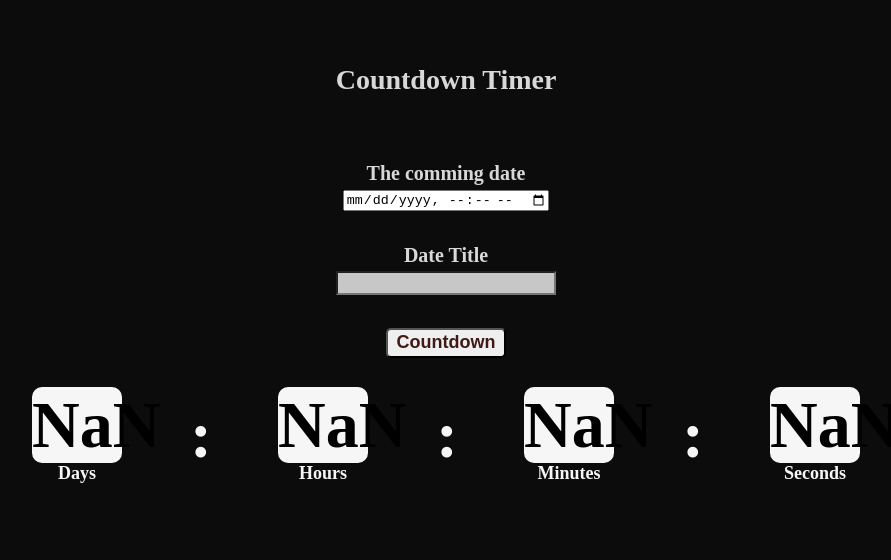
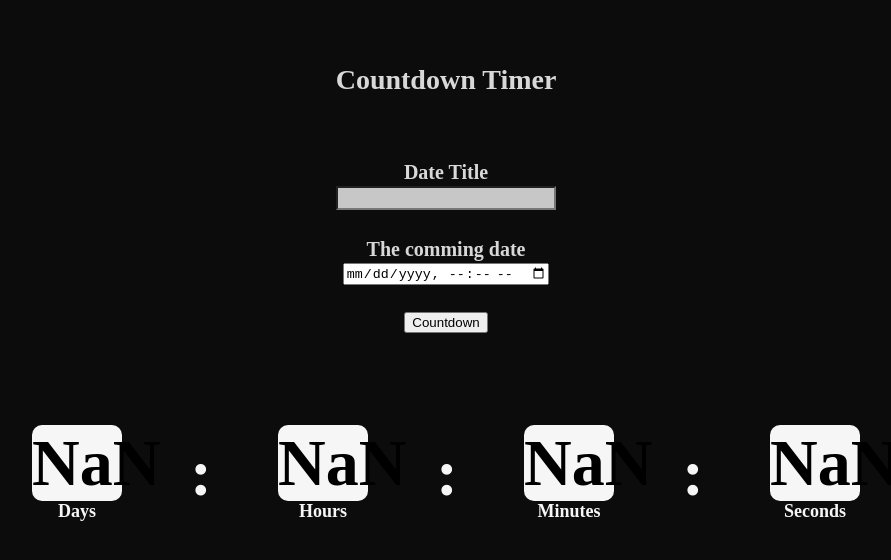
Before and after one commit to hosamstar/Countdown-Timer, a plain HTML site: page index.html in a window 1280 px wide. Both pictures are taken after a click on the button "Countdown". Shown: the whole page, without its empty margins (194-1085 px from the left). Drawn offline with Linux system fonts and the light colour scheme.

Commit message:
my changes

```diff
--- a/index.html
+++ b/index.html
@@ -13,18 +13,22 @@
 
     <div class = "start_page">
 
+
+        <p>Date Title</p>
+        <input type="text" id="titleText">
+        <br>
         <p class = "enter">The comming date</p>
-        <input type="datetime-local" min="2021-08-01T08:30" class= "inputDate">
+        <input type="datetime-local"  class= "inputDate">
         <br>
-        <p>Date Title</p>
-        <input type="text" class="titleText">
+        <button id="start_button" >Countdown</button>
         <br>
-        <button class="start_button" onclick="countdown()">Countdown</button>
 
     </div>
 
+    <div id="container">
+
+        <!-- <h2 id="eventName">Event Name</h2>
         <div class="counter_container">
-
             <div class = "box_container">
                 <div class="days boxes" >00</div>
                 <p>Days</p>
@@ -45,7 +49,7 @@
                 <div class="seconds boxes" >00</div>
                 <p>Seconds</p>
             </div>
-
+        </div> -->
     </div>
 
     <script src="script.js"></script>
--- a/script.js
+++ b/script.js
@@ -3,16 +3,25 @@
 
 
 var countdown = () => {
-    let date = document.getElementsByClassName("inputDate").value;
-    let title = document.getElementsByClassName("titleText").value;
+    let date = document.querySelector(".inputDate").value;
+    let title = document.getElementById("titleText").value;
+
+
+
     let countDate = new Date(date).getTime();
     console.log(countDate);
 
-    setInterval(() => {
+    var interval = setInterval(() => {
+
 
         let now = new Date().getTime();
         let difference = countDate - now;
 
+        // if (now > countDate){
+        //     alert("This date is in the past!");
+        //     clearInterval(countdown);
+        //     return;
+        // }
         // Time Calculation
         const second = 1000;
         const minute = second * 60;
@@ -25,18 +34,42 @@ var countdown = () => {
         let textMinute = Math.floor((difference % hour)  / minute);
         let textSecond = Math.floor((difference % minute)  / second);
 
-        document.querySelector(".days").innerText = textDay;
-        document.querySelector(".hours").innerText = textHour;
-        document.querySelector(".minutes").innerText = textMinute;
-        document.querySelector(".seconds").innerText = textSecond;
+
+
+        document.getElementById('container').innerHTML = `
+            <h2 id="eventName">${title}</h2>
+            <div class="counter_container">
+                <div class = "box_container">
+                    <div class="days boxes" >${textDay}</div>
+                    <p>Days</p>
+                </div>
+                <p>:</p>
+                <div class = "box_container">
+                    <div class="hours boxes" >${textHour}</div>
+                    <p>Hours</p>
+                </div>
+                <p>:</p>
+                <div class = "box_container">
+                    <div class="minutes boxes" >${textMinute}</div>
+                    <p>Minutes</p>
+                </div>
+
+                <p>:</p>
+                <div class = "box_container">
+                    <div class="seconds boxes" >${textSecond}</div>
+                    <p>Seconds</p>
+                </div>
+            </div>`;
+
 
         if(difference <= 0){
-                     clearInterval(countdown);
+                     clearInterval(interval);
                      document.querySelector(".days").innerText = "00";
                      document.querySelector(".hours").innerText = "00";
                      document.querySelector(".minutes").innerText = "00";
                      document.querySelector(".seconds").innerText = "00";
                      alert("Time up!!");
+                     return;
 
                  }
     }, 1000);
@@ -44,4 +77,4 @@ var countdown = () => {
 }
 
 
-//document.getElementsByClassName("start_button").onclick = countdown;
+document.getElementById("start_button").onclick = countdown;
--- a/style.css
+++ b/style.css
@@ -43,6 +43,11 @@ input[type = "text"]{
     color: rgb(63, 26, 23);
 }
 
+#eventName{
+    color: rgba(255, 255, 255, 0.842);
+    text-align: center;
+    margin-top: 3%;
+}
 .counter_container{
 
     height: 150px;
```
Lines whose indentation alone changed are shown as unchanged.
